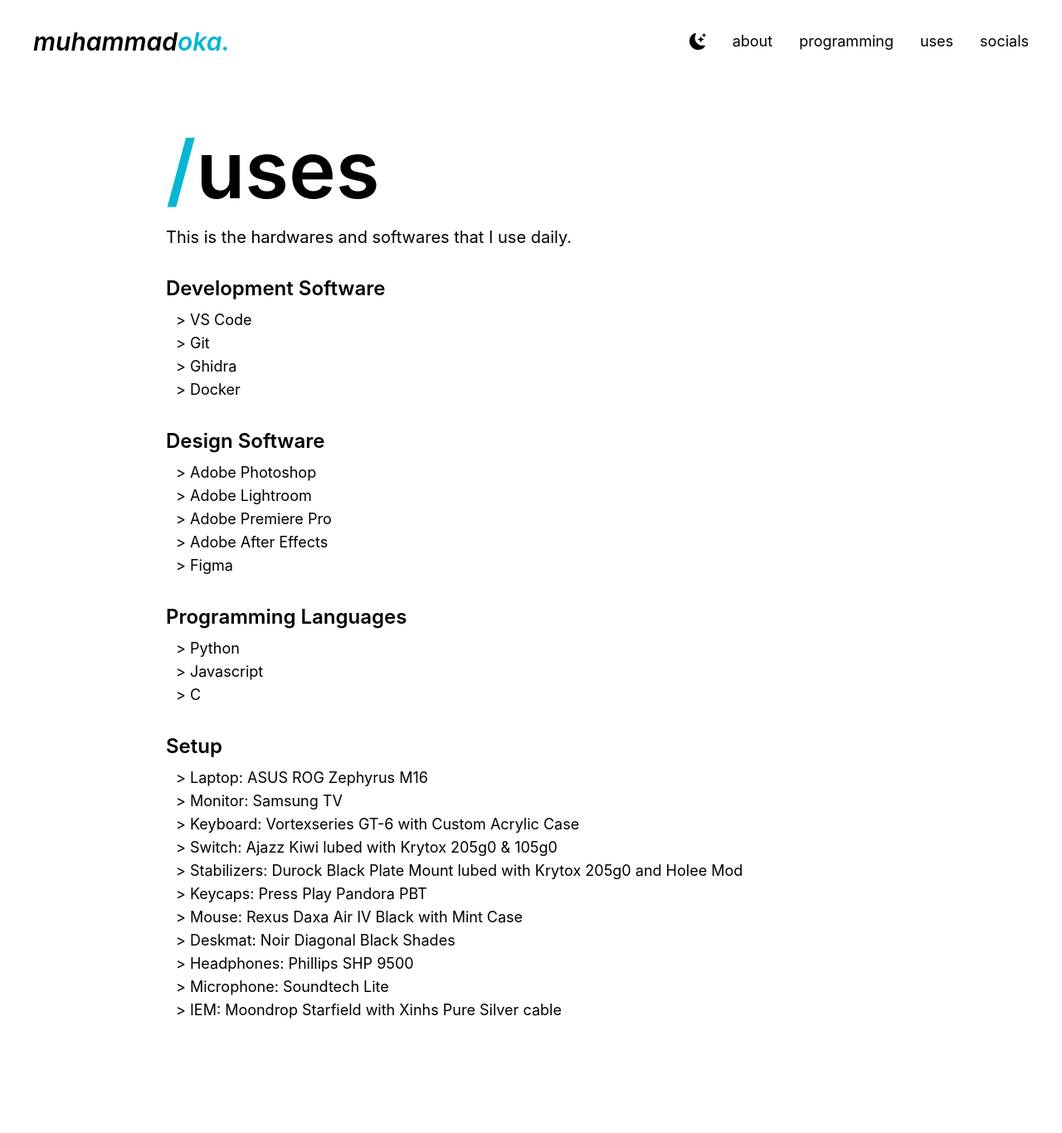
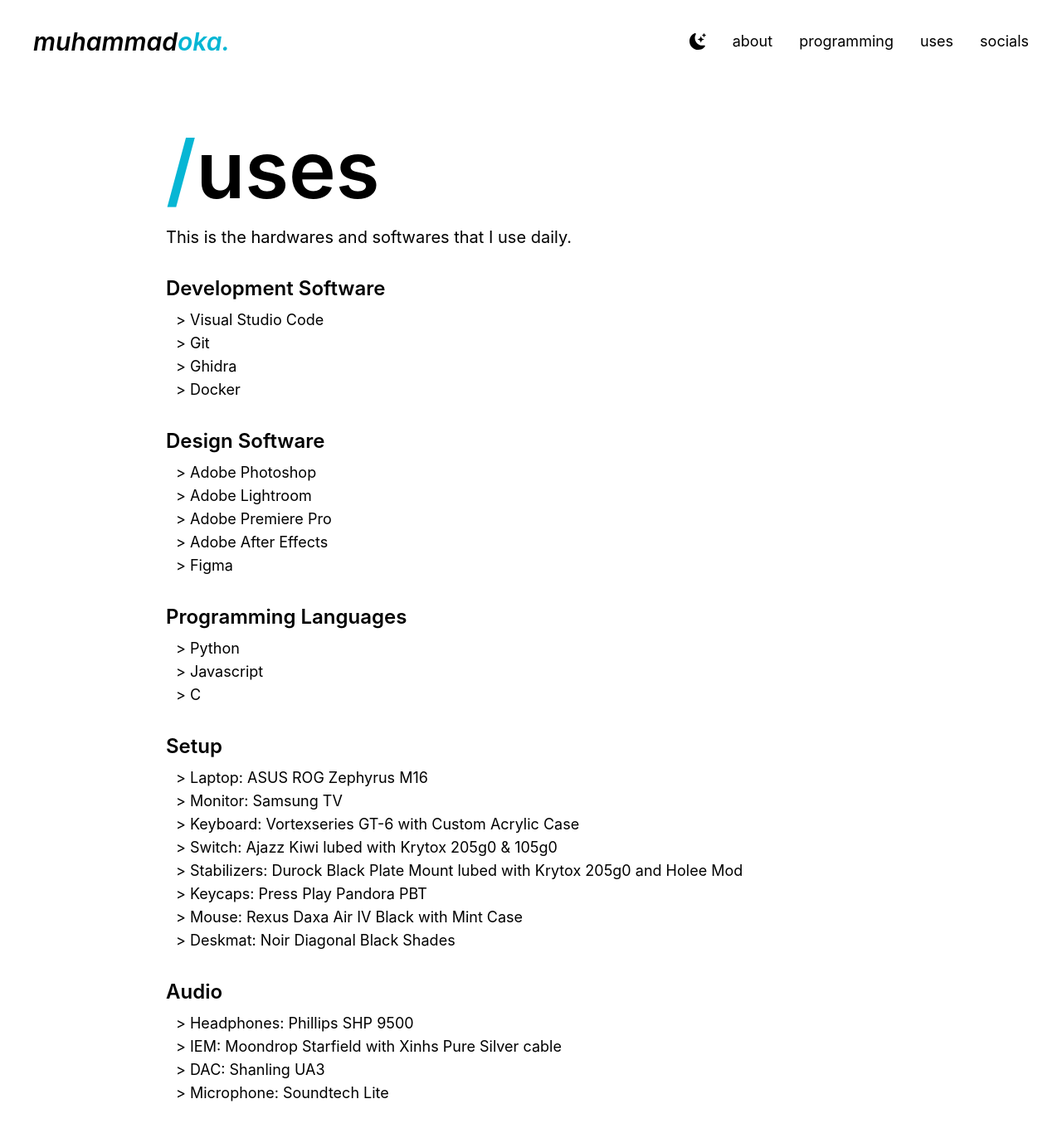
Before and after one commit to kawijayaa/muhammadoka.dev, a Next.js app: page /uses in a window 1280 px wide. Shown: the top 1366 px of the page at 83% size. Built offline with nearby package versions, Linux system fonts and the light colour scheme.

Commit message:
split audio stuff to new section

```diff
--- a/pages/uses/index.js
+++ b/pages/uses/index.js
@@ -16,7 +16,7 @@
               <div className="py-8">
                 <p className="text-2xl font-semibold">Development Software</p>
                 <ul className="py-2 px-3 pb-8 text-lg">
-                    <li>&gt; VS Code</li>
+                    <li>&gt; Visual Studio Code</li>
                     <li>&gt; Git</li>
                     <li>&gt; Ghidra</li>
                     <li>&gt; Docker</li>
@@ -45,9 +45,13 @@
                     <li>&gt; Keycaps: Press Play Pandora PBT</li>
                     <li>&gt; Mouse: Rexus Daxa Air IV Black with Mint Case</li>
                     <li>&gt; Deskmat: Noir Diagonal Black Shades</li>
+                </ul>
+                <p className="text-2xl font-semibold">Audio</p>
+                <ul className="py-2 px-3 pb-8 text-lg">
                     <li>&gt; Headphones: Phillips SHP 9500</li>
+                    <li>&gt; IEM: Moondrop Starfield with Xinhs Pure Silver cable</li>
+                    <li>&gt; DAC: Shanling UA3</li>
                     <li>&gt; Microphone: Soundtech Lite</li>
-                    <li>&gt; IEM: Moondrop Starfield with Xinhs Pure Silver cable</li>
                 </ul>
               </div>
             </div>
```
